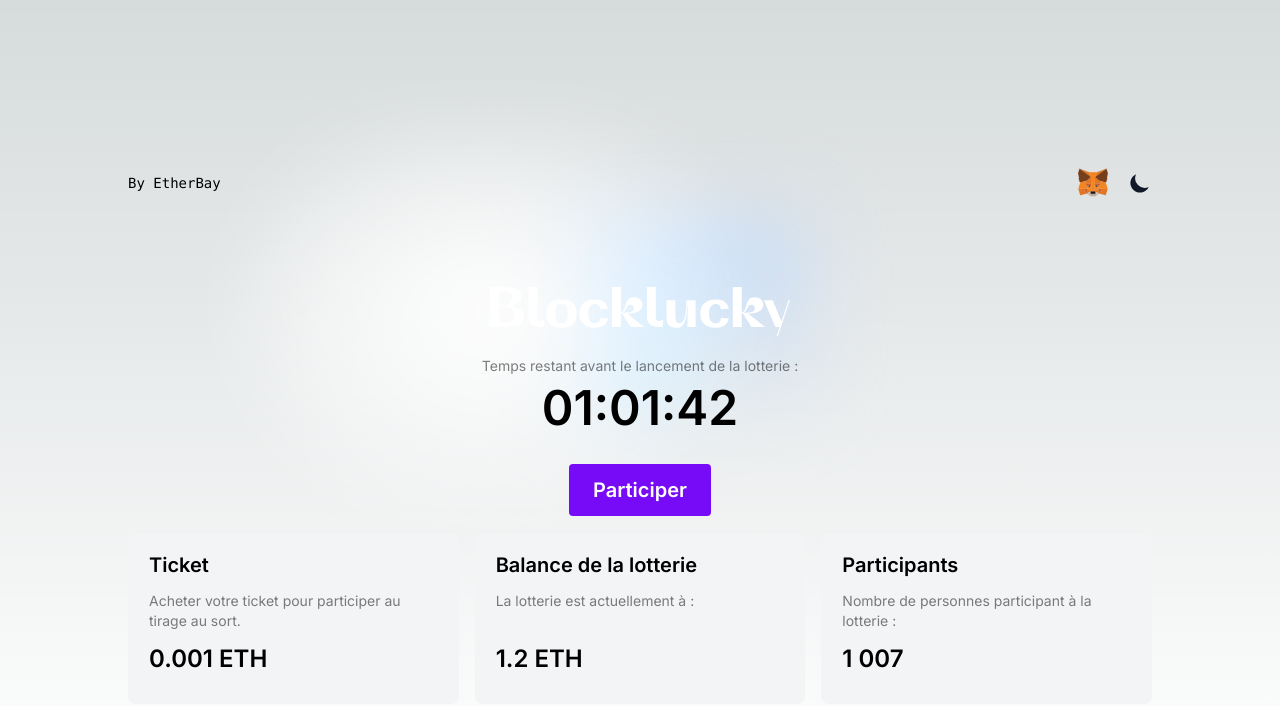
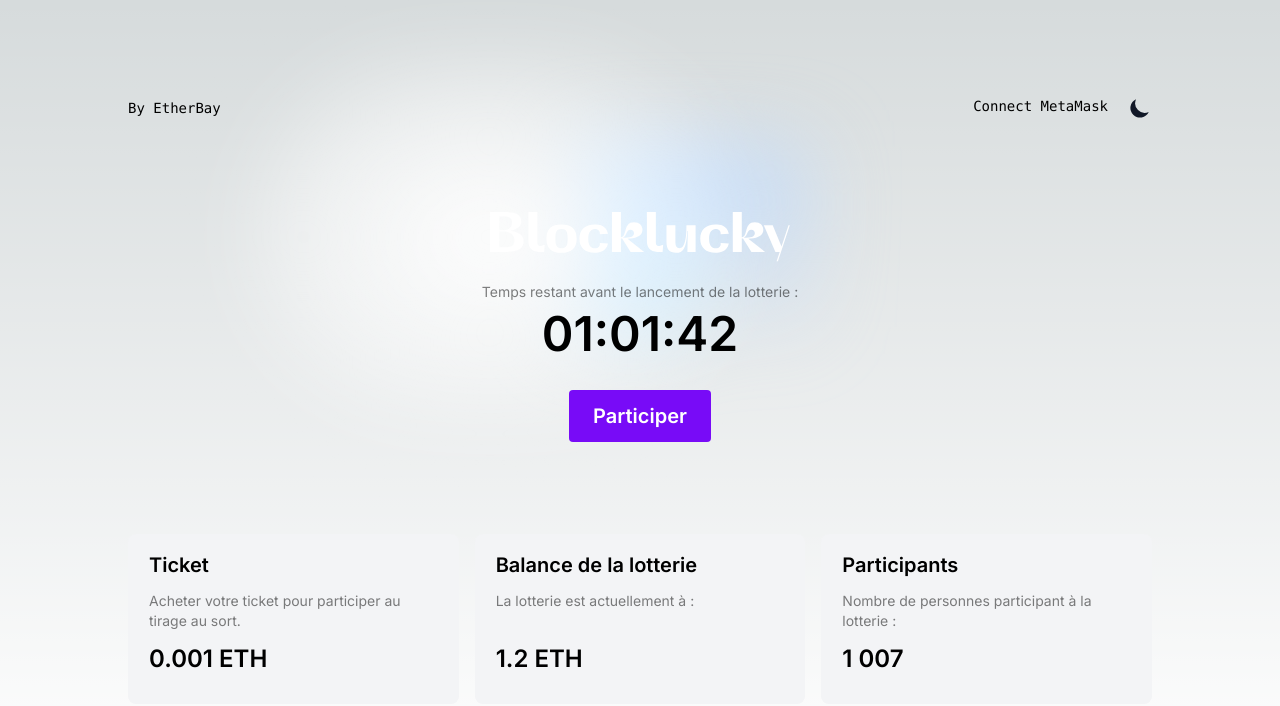
Before and after one commit to Capu-200/BlockLucky, a Next.js app in the folder lottery/: page / in a window 1280 px wide. Shown: the top 706 px of the page. Built offline with nearby package versions, Linux system fonts and the light colour scheme.

Commit message:
implémentation du bouton connexion avec le wallet metamask

```diff
--- a/lottery/app/page.tsx
+++ b/lottery/app/page.tsx
@@ -1,5 +1,6 @@
 import Image from 'next/image'
 import ThemeSwitch from '@/components/ThemeSwitch'
+import MetaMaskTatumButton from '@/components/MetaMaskTatumButton'
 
 export default function Home() {
   return (
@@ -20,7 +21,7 @@ export default function Home() {
         <div className="flex flex-row gap-5">
 
           {/* Bouton pour se connecter au wallet metamask */}
-          <button className="">
+          {/* <button className="">
             <svg width="30" height="173" viewBox="0 0 186 173" fill="none" xmlns="http://www.w3.org/2000/svg">
                 <path d="M175.973 1L103.893 54.4755L117.28 22.9262L175.973 1Z" fill="#E17726" stroke="#E17726" stroke-width="0.712817" stroke-linecap="round" stroke-linejoin="round"/>
                 <path d="M9.7439 1L81.1681 54.9816L68.4372 22.9262L9.7439 1Z" fill="#E27625" stroke="#E27625" stroke-width="0.712817" stroke-linecap="round" stroke-linejoin="round"/>
@@ -52,8 +53,9 @@ export default function Home() {
                 <path d="M52.5842 75.3183L14.7407 86.3955L2.14526 125.615H35.7261L58.2297 125.907L41.1506 92.6183L52.5842 75.3183Z" fill="#F5841F" stroke="#F5841F" stroke-width="0.712817" stroke-linecap="round" stroke-linejoin="round"/>
                 <path d="M103.893 94.4289L106.352 52.6721L117.279 22.9263H68.4373L79.3647 52.6721L81.824 94.4289L82.7649 107.595L82.8361 140.014H102.881L102.952 107.595L103.893 94.4289Z" fill="#F5841F" stroke="#F5841F" stroke-width="0.712817" stroke-linecap="round" stroke-linejoin="round"/>
             </svg>
-          </button>
+          </button> */}
 
+          <MetaMaskTatumButton/>
           <ThemeSwitch />
         </div>
       </div>
--- /dev/null
+++ b/lottery/components/MetaMaskTatumButton.js
@@ -0,0 +1,19 @@
+'use client'
+import React from 'react';
+import { useMetaMaskTatum } from '@/hooks/useMetaMaskTatum.tsx';
+
+function MetaMaskTatumButton() {
+const { connectMetaMask, account } = useMetaMaskTatum();
+
+return (
+<div>
+{account ? (
+<div>Connected to: {account}</div>
+) : (
+<button onClick={connectMetaMask}>Connect MetaMask</button>
+)}
+</div>
+);
+}
+
+export default MetaMaskTatumButton;
--- /dev/null
+++ b/lottery/hooks/useMetaMaskTatum.tsx
@@ -0,0 +1,15 @@
+import { useState } from 'react';
+import { TatumSDK, Network, Ethereum, MetaMask } from '@tatumio/tatum';
+
+export function useMetaMaskTatum() {
+const [account, setAccount] = useState<string | null>(null);
+
+const connectMetaMask = async () => {
+const tatum = await TatumSDK.init < Ethereum > ({
+network: Network.ETHEREUM
+});
+const metamaskAccount = await tatum.walletProvider.use(MetaMask).getWallet();
+setAccount(metamaskAccount);
+};
+return { connectMetaMask, account };
+}
--- a/lottery/package.json
+++ b/lottery/package.json
@@ -9,6 +9,7 @@
     "lint": "next lint"
   },
   "dependencies": {
+    "@tatumio/tatum": "^4.1.29",
     "next": "14.0.2",
     "next-themes": "^0.2.1",
     "react": "^18",
```
Also changed, not shown: 1 other file (tests, documents, lock files or other folders).
